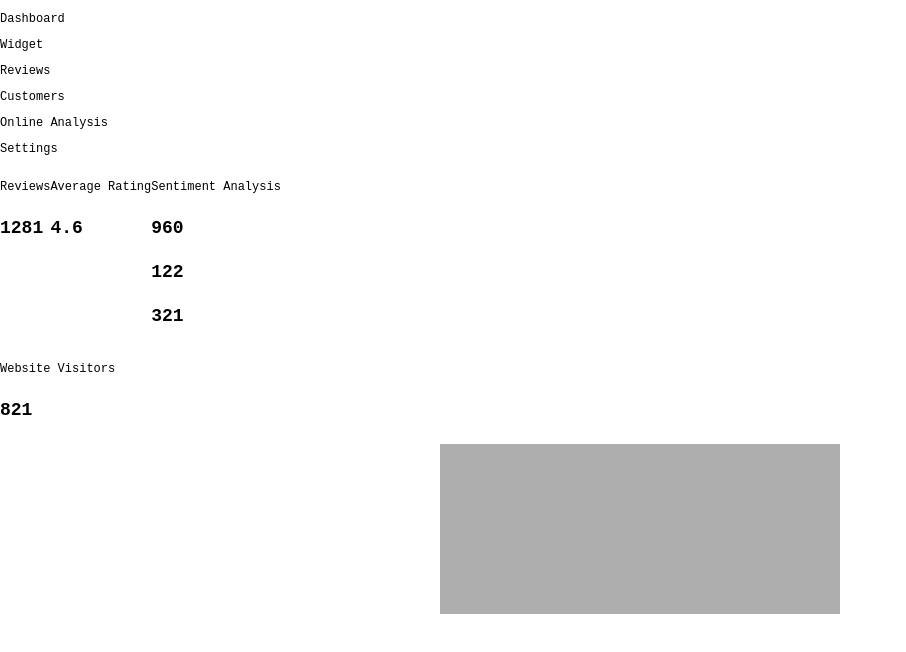
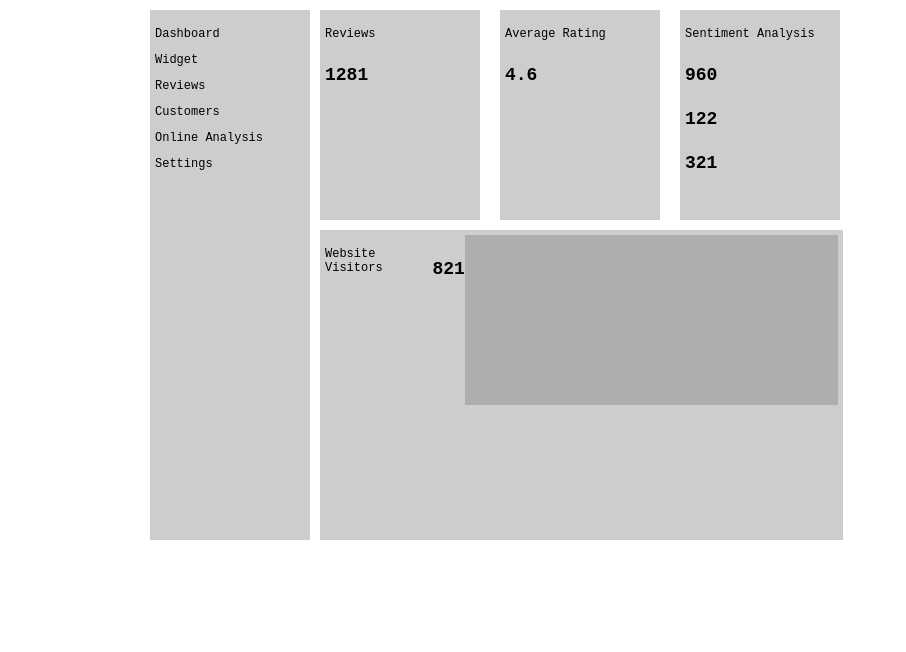
Before and after one commit to illnessink/dashboard, a React (Create React App) app: page / in a window 1280 px wide. Shown: the top 652 px of the page, without its empty margins (0-906 px from the left). Built offline with nearby package versions, Linux system fonts and the light colour scheme.

Commit message:
wip: adds classNames for easier styling

```diff
--- a/src/components/Info.js
+++ b/src/components/Info.js
@@ -1,6 +1,6 @@
 function Info(props) {
     return (
-        <div>
+        <div className="infoBox">
             <p>{props.whichTitle}</p>
             <h4>{props.statOne}</h4>
             <h4>{props.statTwo}</h4>
--- a/src/components/Sidebar.js
+++ b/src/components/Sidebar.js
@@ -1,6 +1,6 @@
 function Sidebar() {
     return (
-        <div>
+        <div className="sidebarDiv">
             <p>Dashboard</p>
             <p>Widget</p>
             <p>Reviews</p>
--- a/src/components/Visitors.js
+++ b/src/components/Visitors.js
@@ -1,6 +1,6 @@
 function Visitors() {
     return (
-        <div>
+        <div className="visitorsDiv">
             <p>Website Visitors</p>
             <h4>821</h4>
             <div className="greyBox"></div>
```
